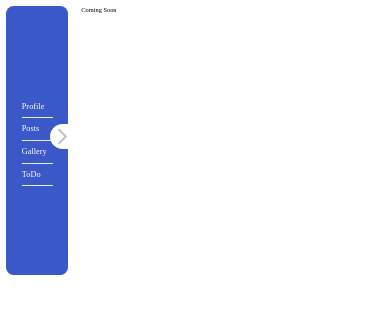
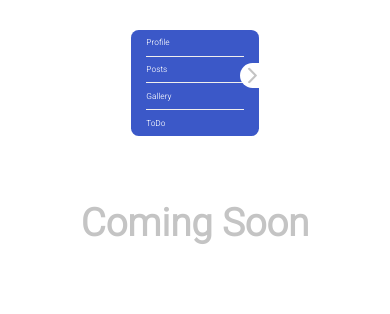
Before and after one commit to SwastikSonkusare/panorbit, a React (Create React App) app: page /posts in a window 390 px wide. Shown: the top 314 px of the page. Built offline with nearby package versions, Linux system fonts and the light colour scheme.

Commit message:
responsive fix

```diff
--- a/public/index.html
+++ b/public/index.html
@@ -8,6 +8,12 @@
       name="description"
       content="Web site created using create-react-app"
     />
+    <link rel="preconnect" href="https://fonts.googleapis.com" />
+    <link rel="preconnect" href="https://fonts.gstatic.com" crossorigin />
+    <link
+      href="https://fonts.googleapis.com/css2?family=Heebo:wght@300&display=swap"
+      rel="stylesheet"
+    />
     <title>Panorbit</title>
   </head>
   <body>
--- a/src/components/Chatbox/Chatbox.css
+++ b/src/components/Chatbox/Chatbox.css
@@ -1,4 +1,6 @@
 .chatbox {
+    position: absolute;
+    right: 0;
     display: flex;
     justify-content: space-between;
     align-items: center;
@@ -16,6 +18,10 @@
 }
 
 .chatbox__container {
+    width: 100%;
+}
+
+.chatbox__menu {
     display: flex;
     justify-content: space-between;
     align-items: center;
@@ -24,7 +30,7 @@
 
 }
 
-.chatbox__container div {
+.chatbox__menu div {
 
     display: flex;
     align-items: center;
--- a/src/components/Chatbox/Chatbox.js
+++ b/src/components/Chatbox/Chatbox.js
@@ -30,6 +30,7 @@ const Chatbox = () => {
     <>
       <div className={active ? "chatbox active" : "chatbox "}>
         <div className="chatbox__container">
+          <div className="chatbox__menu">
             <div>
               <img src={chatIcon} alt=""></img>
               <small>Chats</small>
@@ -56,6 +57,7 @@ const Chatbox = () => {
             </div>
           )}
         </div>
+      </div>
     </>
   );
 };
--- a/src/components/ComingSoon/ComingSoon.css
+++ b/src/components/ComingSoon/ComingSoon.css
@@ -1,4 +1,8 @@
 .comingsoon {
     display: flex;
-    min-height: 100vh;
+    justify-content: center;
+    align-items: center;
+    color: #c4c4c4;
+    font-size: 6rem;
+    font-weight: bold;
 }
--- a/src/components/ComingSoon/ComingSoon.js
+++ b/src/components/ComingSoon/ComingSoon.js
@@ -7,7 +7,7 @@ const ComingSoon = () => {
   return (
     <div className="profile">
       <Sidebar />
-      Coming Soon
+      <div className="comingsoon">Coming Soon</div>
     </div>
   );
 };
--- a/src/components/Modal/Modal.css
+++ b/src/components/Modal/Modal.css
@@ -27,6 +27,7 @@
 }
 
 .modal__btn {
+    font-size: 1.5rem;
     color: white;
     padding: 1rem 2rem;
     border: none;
@@ -34,6 +35,13 @@
     background-color: #d55151;
     margin-top: auto;
     cursor: pointer;
+
+    /* box-shadow: 0 1rem 2rem rgb(0 0 0 / 20%); */
+    transition: all .4s ease-out;
+}
+
+.modal__btn:hover {
+    transform: translateY(-3px);
 }
 
 .modal__container {
--- a/src/components/Sidebar/Sidebar.css
+++ b/src/components/Sidebar/Sidebar.css
@@ -6,6 +6,8 @@
     background-color: #3b58c8;
     border-radius: 1.2rem;
 }
+
+
 
 .navbar__list {
     width: 100%;
@@ -50,6 +52,33 @@
     text-decoration: none;
 
 }
+
+
+/* MEDIA QUERIES FOR RESPONSIVENSS */
+
+
+@media only screen and (max-width: 65.25em) {
+
+    .navbar {
+
+        width: 20rem;
+        margin: auto;
+    }
+}
+
+
+@media only screen and (max-width: 65.25em) {
+
+    .navbar__items:last-child {
+        border: none;
+    }
+
+
+
+}
+
+
+
 /*
 .navbar__items div.active::after {
     content: ">";
--- a/src/index.css
+++ b/src/index.css
@@ -11,6 +11,7 @@ html {
   /* //1rem = 10px */
   min-height: 100vh;
   font-size: 90%;
+  font-family: 'Heebo', sans-serif;
 
 }
 
--- a/src/screens/About/About.css
+++ b/src/screens/About/About.css
@@ -41,6 +41,9 @@
     /* grid-gap: 1rem; */
 }
 
+
+
+
 .user {
     margin-left: 2rem;
 }
@@ -73,6 +76,8 @@
 .user__details {
     width: 26rem;
 }
+
+
 
  .user__details:nth-child() {
 
@@ -108,11 +113,39 @@
 
 
 .address {
+    position: relative;
     padding-left: 2rem;
     border-left: 1px solid #c4c4c4;
     /* margin-left: auto; */
 }
 
+
+
 .address__container {
     margin: 1rem 0 0 3.5rem;
 }
+
+
+
+/* MEDIA QUERIES FOR RESPONSIVENSS */
+
+@media only screen and (max-width: 60.25em) {
+    .container {
+        flex-direction: column;
+    }
+
+    .user__details {
+            display: flex;
+            flex-direction: column;
+            justify-content: center;
+    }
+
+    .address {
+        text-align: center;
+        border: none;
+    }
+
+    .address__container {
+        margin: 1rem auto;
+    }
+}
--- a/src/screens/Profile/Profile.css
+++ b/src/screens/Profile/Profile.css
@@ -11,3 +11,12 @@
     left: 50%;
     transform: translate(-50%,-50%); */
 }
+
+
+@media only screen and (max-width: 65.25em) {
+
+    .profile {
+
+        grid-template-columns: auto;
+    }
+}
```
Also changed, not shown: src/components/Card/Card.css (+17 -0 lines), src/components/Card/Card.js (+10 -0 lines). Lines whose indentation alone changed are shown as unchanged.
